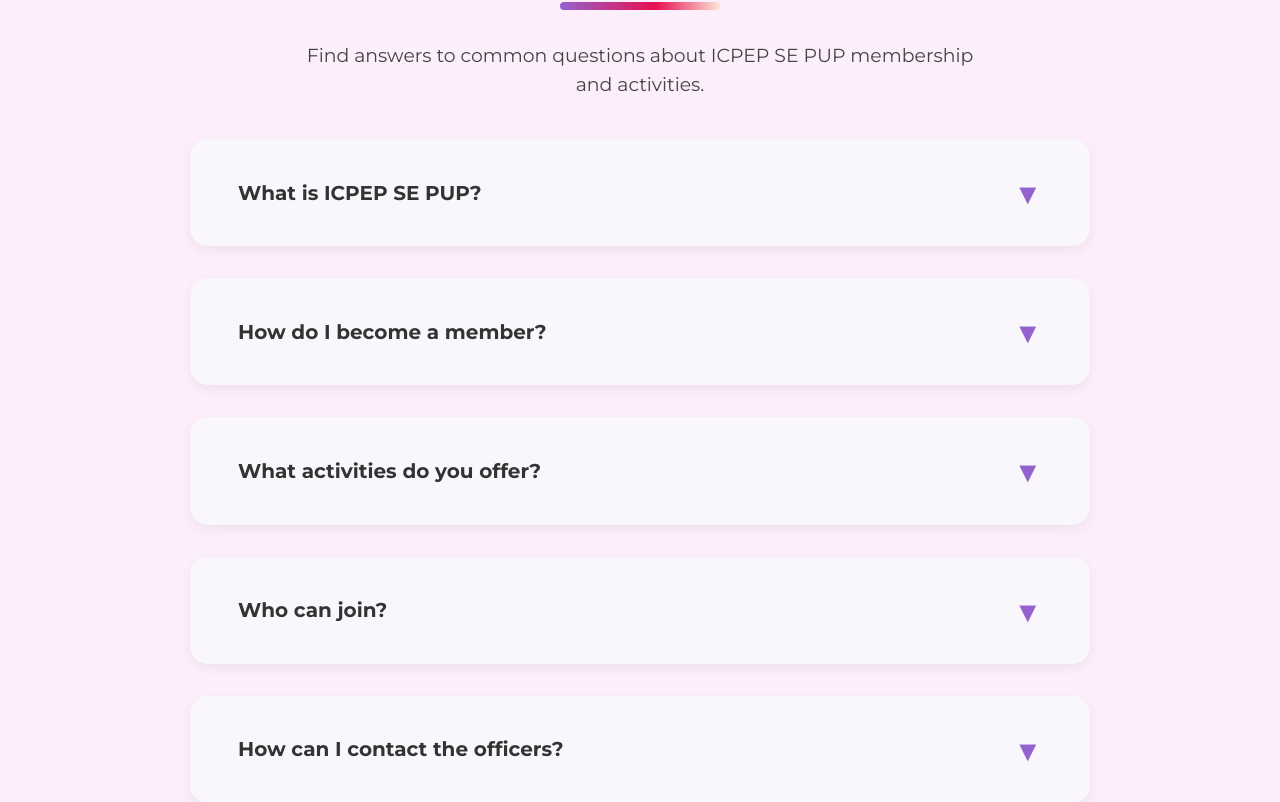
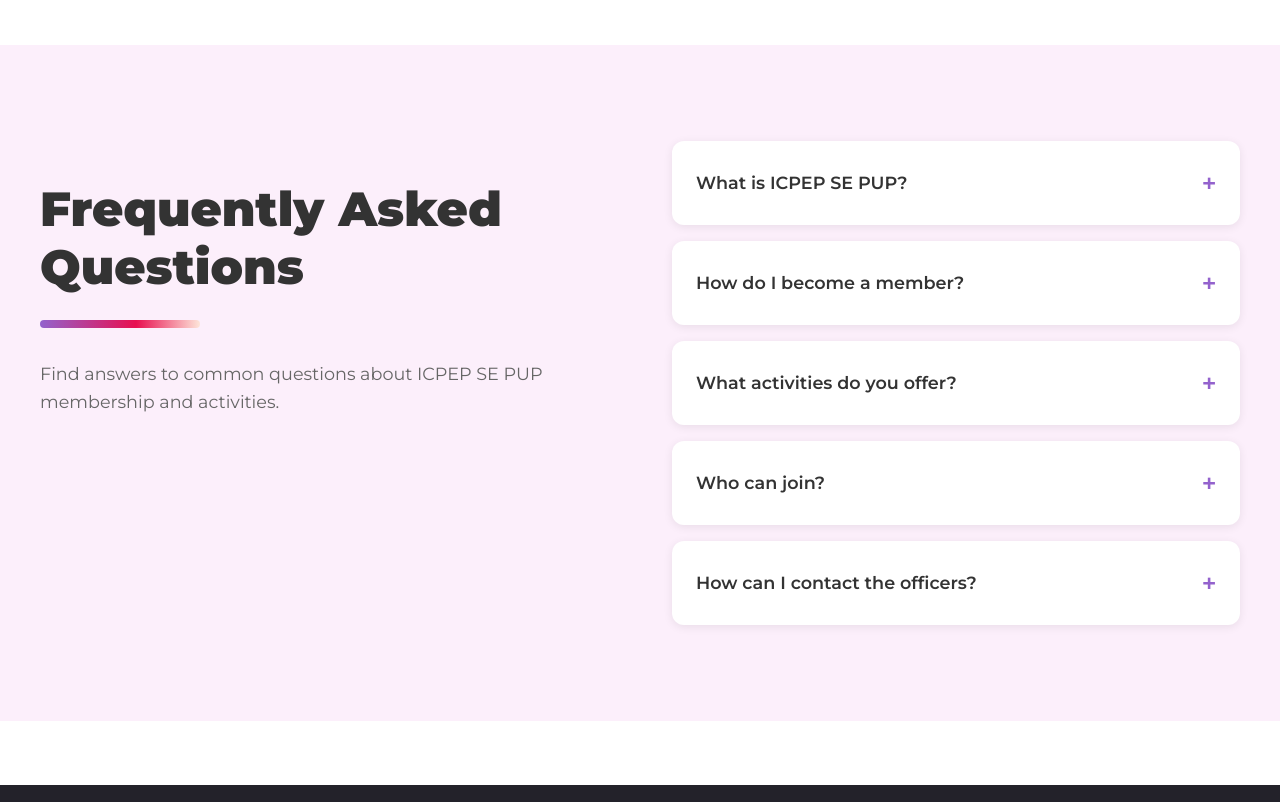
Before and after one commit to red-sakai/ICPEP-PUP-CMS-Website, a React (Vite) app: page /contact in a window 1280 px wide. Shown: the part 978-1780 px from the top of the page. Built offline with nearby package versions, Linux system fonts and the light colour scheme.

Commit message:
feat: enhance FAQ section with collapsible items and improved styling for better user experience

```diff
--- a/src/components/sections/FAQ.tsx
+++ b/src/components/sections/FAQ.tsx
@@ -1,8 +1,20 @@
-import { useRef, useEffect } from 'react';
-import Card4 from '../ui/Card4';
+import { useRef, useEffect, useState } from 'react';
 
 const FAQ = () => {
   const sectionRef = useRef<HTMLDivElement>(null);
+  const [openItems, setOpenItems] = useState<{ [key: number]: boolean }>({});
+
+  const toggleItem = (index: number) => {
+    setOpenItems(prev => {
+      const isCurrentlyOpen = prev[index];
+      // If clicking the same item that's open, close it
+      if (isCurrentlyOpen) {
+        return { [index]: false };
+      }
+      // Otherwise, close all others and open this one
+      return { [index]: true };
+    });
+  };
 
   useEffect(() => {
     if (sectionRef.current) {
@@ -11,14 +23,37 @@ const FAQ = () => {
     }
   }, []);
 
+  const faqData = [
+    {
+      question: "What is ICPEP SE PUP?",
+      answer: "ICPEP SE PUP is a student organization for Computer Engineering students at PUP."
+    },
+    {
+      question: "How do I become a member?",
+      answer: "Membership details will be announced soon. Stay tuned for updates!"
+    },
+    {
+      question: "What activities do you offer?",
+      answer: "We offer seminars, workshops, competitions, and social events for members."
+    },
+    {
+      question: "Who can join?",
+      answer: "All Computer Engineering students at PUP are welcome to join."
+    },
+    {
+      question: "How can I contact the officers?",
+      answer: "You can reach out via our official email or social media channels."
+    }
+  ];
+
   return (
     <section
       ref={sectionRef}
       style={{
         background: '#FCEFFB',
-        padding: '4rem 0 6rem 0',
+        padding: '6rem 2rem 6rem 2rem',
+        marginTop: '16rem',
         width: '100%',
-        minHeight: '100vh',
         opacity: 0,
         transform: 'translateY(40px)',
         transition:
@@ -26,19 +61,26 @@ const FAQ = () => {
       }}
     >
       <div
+        className="faq-container"
         style={{
-          maxWidth: '900px',
+          maxWidth: '1200px',
           margin: '0 auto',
-          textAlign: 'center',
+          display: 'grid',
+          gridTemplateColumns: '1fr 1fr',
+          gap: '4rem',
+          alignItems: 'start',
         }}
       >
+        {/* Left Side - Title and Description */}
+        <div>
           <h2
             style={{
               fontFamily: 'Montserrat, sans-serif',
               fontWeight: 900,
-            fontSize: '2.5rem',
+              fontSize: '3rem',
               color: '#333',
-            marginBottom: '0.5rem',
+              marginBottom: '1.5rem',
+              lineHeight: '1.2',
             }}
           >
             Frequently Asked Questions
@@ -50,52 +92,121 @@ const FAQ = () => {
               borderRadius: '8px',
               background:
                 'linear-gradient(90deg, #9362CD 0%, #E80F50 60%, #FDE5D9 100%)',
-            margin: '0 auto 2rem auto',
+              marginBottom: '2rem',
             }}
           />
           <p
             style={{
               fontFamily: 'Montserrat, sans-serif',
-            fontSize: '1.18rem',
-            color: '#444',
-            marginBottom: '2.5rem',
+              fontSize: '1.1rem',
+              color: '#666',
+              marginBottom: '2rem',
+              lineHeight: '1.6',
             }}
           >
-          Find answers to common questions about ICPEP SE PUP membership
-          <br />
-          and activities.
+            Find answers to common questions about ICPEP SE PUP membership and activities.
           </p>
         </div>
+
+        {/* Right Side - FAQ Items */}
         <div
           style={{
             display: 'flex',
             flexDirection: 'column',
-          gap: '0.5rem',
-          alignItems: 'center',
-          marginTop: '1rem',
+            gap: '1rem',
           }}
         >
-        <Card4
-          question="What is ICPEP SE PUP?"
-          answer="ICPEP SE PUP is a student organization for Computer Engineering students at PUP."
-        />
-        <Card4
-          question="How do I become a member?"
-          answer="Membership details will be announced soon. Stay tuned for updates!"
-        />
-        <Card4
-          question="What activities do you offer?"
-          answer="We offer seminars, workshops, competitions, and social events for members."
-        />
-        <Card4
-          question="Who can join?"
-          answer="All Computer Engineering students at PUP are welcome to join."
-        />
-        <Card4
-          question="How can I contact the officers?"
-          answer="You can reach out via our official email or social media channels."
-        />
+          {faqData.map((item, index) => (
+            <div
+              key={index}
+              style={{
+                backgroundColor: 'white',
+                borderRadius: '12px',
+                padding: '1.5rem',
+                boxShadow: '0 2px 10px rgba(0,0,0,0.08)',
+                transition: 'all 0.3s ease',
+              }}
+            >
+              <div
+                onClick={() => toggleItem(index)}
+                style={{
+                  display: 'flex',
+                  justifyContent: 'space-between',
+                  alignItems: 'center',
+                  cursor: 'pointer',
+                }}
+              >
+                <h3
+                  style={{
+                    fontFamily: 'Montserrat, sans-serif',
+                    fontWeight: 600,
+                    fontSize: '1.1rem',
+                    color: '#333',
+                    margin: 0,
+                  }}
+                >
+                  {item.question}
+                </h3>
+                <span
+                  style={{
+                    fontSize: '1.5rem',
+                    color: '#9362CD',
+                    fontWeight: 'bold',
+                    transition: 'transform 0.3s ease',
+                    transform: openItems[index] ? 'rotate(45deg)' : 'rotate(0deg)',
+                  }}
+                >
+                  +
+                </span>
               </div>
+              {openItems[index] && (
+                <div
+                  style={{
+                    marginTop: '1rem',
+                    paddingTop: '1rem',
+                    borderTop: '1px solid #f0f0f0',
+                    animation: 'fadeIn 0.3s ease-in-out',
+                  }}
+                >
+                  <p
+                    style={{
+                      fontFamily: 'Montserrat, sans-serif',
+                      fontSize: '0.95rem',
+                      color: '#666',
+                      lineHeight: '1.6',
+                      margin: 0,
+                    }}
+                  >
+                    {item.answer}
+                  </p>
+                </div>
+              )}
+            </div>
+          ))}
+        </div>
+      </div>
+
+      <style>
+        {`
+          @keyframes fadeIn {
+            from {
+              opacity: 0;
+              transform: translateY(-10px);
+            }
+            to {
+              opacity: 1;
+              transform: translateY(0);
+            }
+          }
+
+          @media (max-width: 768px) {
+            .faq-container {
+              grid-template-columns: 1fr !important;
+              gap: 2rem !important;
+            }
+          }
+        `}
+      </style>
     </section>
   );
 };
```
Lines whose indentation alone changed are shown as unchanged.
